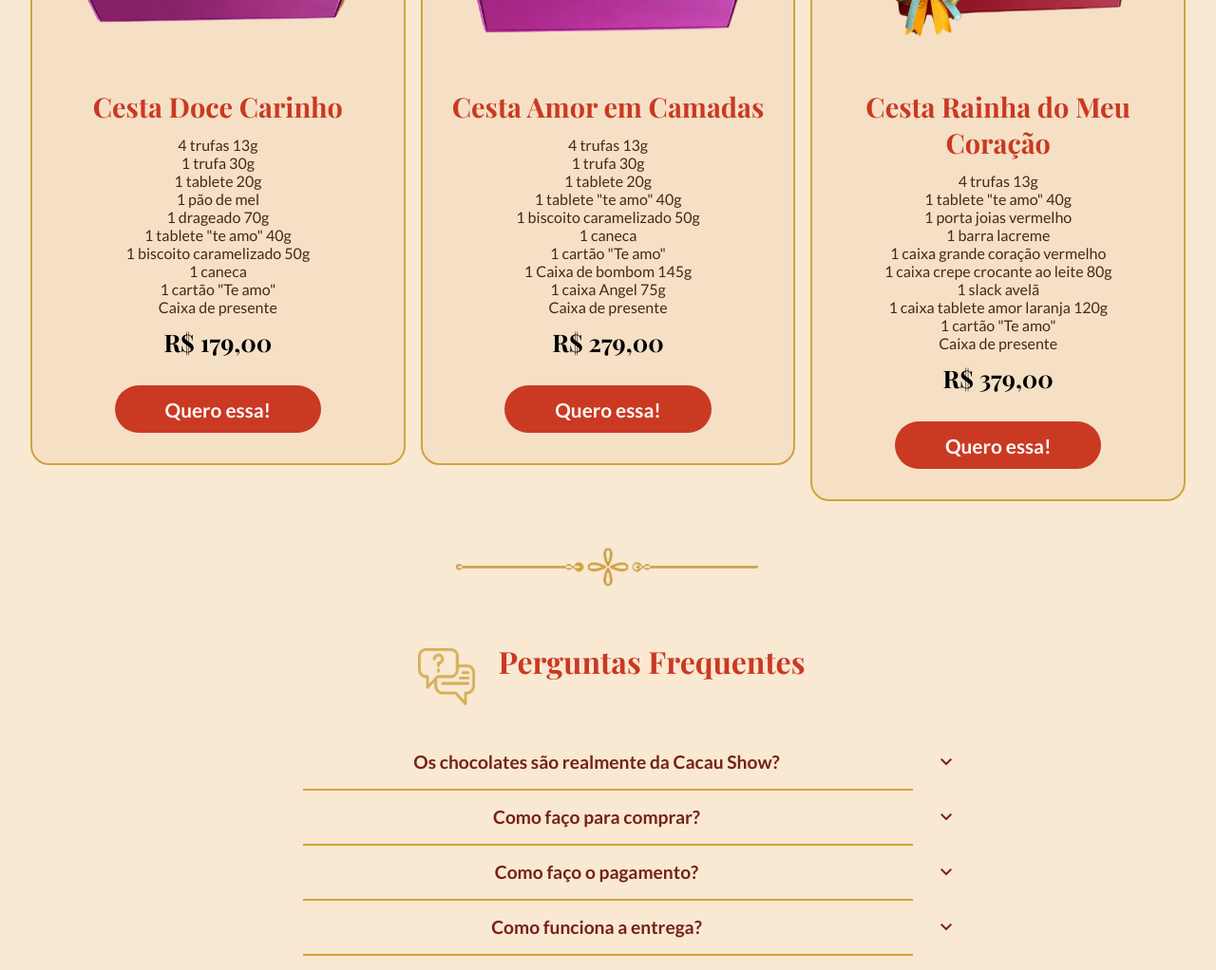
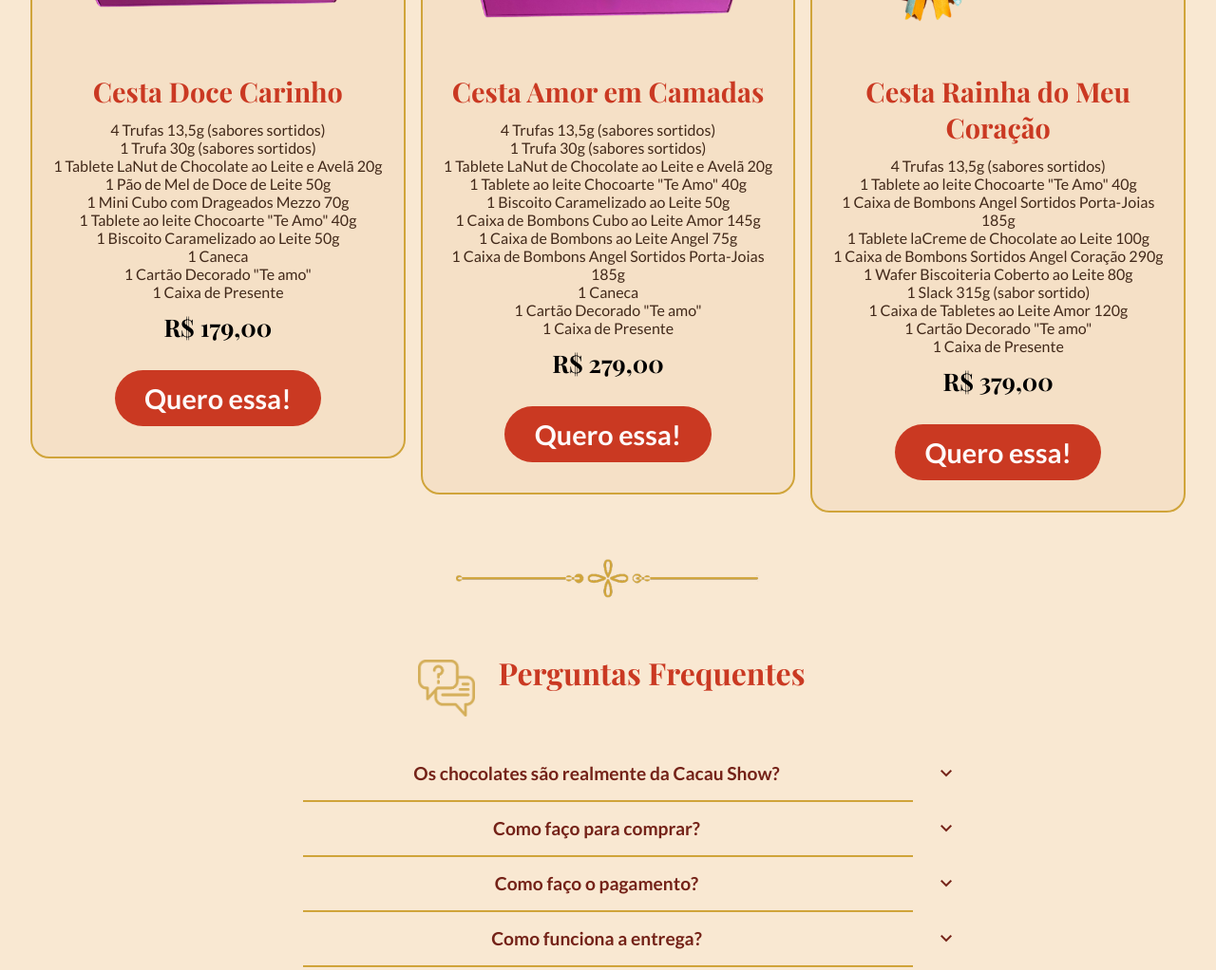
Before and after one commit to stefanyfran/lp-maes, a plain HTML site: page index.html in a window 1280 px wide. Shown: the part 1240-2262 px from the top of the page at 95% size. Drawn offline with nearby package versions, Linux system fonts and the light colour scheme; a web font is replaced by a local one.

Commit message:
finalizei projeto

```diff
--- a/estilos/media-query.css
+++ b/estilos/media-query.css
@@ -33,6 +33,7 @@
 
     .card .botao {
         width: 15vw;
+        font-size: 1.8em;
     }
 
     .perguntas-frequentes {
--- a/estilos/style.css
+++ b/estilos/style.css
@@ -31,33 +31,26 @@ header {
   background-size: cover;
   background-position: center bottom;
   background-repeat: no-repeat;
-
+  background-position-y: -120px;
 }
 
 .titulo-header > h1 {
   display: block;
   width: 90vw;
   margin: auto;
-  margin-top: 2rem;
+  margin-top: 1rem;
   text-align: center;
   font-family: var(--fonte1);
   font-size: 2.6em;
   color: var(--cor3);
 }
 
-.titulo-header > a {
-  display: block;
-  width: 45vw;
-  margin: auto;
-  margin-top: 2rem;
-  padding: 1rem;
-  background-color: var(--cor4);
+header > div > p {
   font-family: var(--fonte2);
-  font-size: 1.2em;
+  font-size: 2em;
   text-align: center;
-  text-decoration: none;
-  color: var(--cor1);
-  border-radius: 30px;
+  color: var(--cor4);
+  padding: .5rem 0rem;
 }
 
 .linha {
--- a/index.html
+++ b/index.html
@@ -3,7 +3,8 @@
 <head>
   <meta charset="UTF-8">
   <meta name="viewport" content="width=device-width, initial-scale=1.0">
-  <title>Cesta de chocolates Dia das Mães</title>
+  <title>Cestas Dia das Mães</title>
+  <link rel="shortcut icon" href="imagens/favicon.ico" type="image/x-icon">
   <link rel="stylesheet" href="https://fonts.googleapis.com/css2?family=Material+Symbols+Outlined:opsz,wght,FILL,GRAD@24,400,0,0&icon_names=keyboard_arrow_down" />
   <link rel="stylesheet" href="estilos/style.css">
   <link rel="stylesheet" href="estilos/media-query.css">
@@ -12,7 +13,7 @@
   <header>
     <div class="titulo-header">
       <h1>O amor de mãe merece um presente único!</h1>
-      <a href="https://wa.me/5515998372227?text=Olá%2C%20tudo%20bem%3F%20Eu%20gostaria%20de%20saber%20mais%20sobre%20as%20cestas%20do%20dia%20das%20mães%21">Pedir agora no WhatsApp</a>
+      <p>Conheça nossas Cestas de Chocolates Cacau Show</p>
     </div>
   </header>
   <main>
@@ -26,16 +27,16 @@
           <img src="imagens/caixa-pequena.png" alt="Cesta Pequena">
           <h3>Cesta Doce Carinho</h3>
             <ul>
-              <li>4 trufas 13g</li>
-              <li>1 trufa 30g</li>
-              <li>1 tablete 20g</li>
-              <li>1 pão de mel</li>
-              <li>1 drageado 70g</li>
-              <li>1 tablete "te amo" 40g</li>
-              <li>1 biscoito caramelizado 50g</li>
-              <li>1 caneca</li>
-              <li>1 cartão "Te amo"</li>
-              <li>Caixa de presente</li>
+              <li>4 Trufas 13,5g (sabores sortidos)</li>
+              <li>1 Trufa 30g (sabores sortidos)</li>
+              <li>1 Tablete LaNut de Chocolate ao Leite e Avelã 20g</li>
+              <li>1 Pão de Mel de Doce de Leite 50g</li>
+              <li>1 Mini Cubo com Drageados Mezzo 70g</li>
+              <li>1 Tablete ao leite Chocoarte "Te Amo" 40g</li>
+              <li>1 Biscoito Caramelizado ao Leite 50g</li>
+              <li>1 Caneca</li>
+              <li>1 Cartão Decorado "Te amo"</li>
+              <li>1 Caixa de Presente</li>
             </ul>
           <p class="valor">R$ 179,00</p>
           <a href="https://wa.me/5515998372227?text=Olá%2C%20tudo%20bem%3F%20Eu%20quero%20a%20cesta%20Doce%20Carinho%21" class="botao">Quero essa!</a>
@@ -44,16 +45,17 @@
           <img src="imagens/caixa-media.png" alt="Cesta Média">
           <h3>Cesta Amor em Camadas</h3>
             <ul>
-              <li>4 trufas 13g</li>
-              <li>1 trufa 30g</li>
-              <li>1 tablete 20g</li>
-              <li>1 tablete "te amo" 40g</li>
-              <li>1 biscoito caramelizado 50g</li>
-              <li>1 caneca</li>
-              <li>1 cartão "Te amo"</li>
-              <li>1 Caixa de bombom 145g</li>
-              <li>1 caixa Angel 75g</li>
-              <li>Caixa de presente</li>
+              <li>4 Trufas 13,5g (sabores sortidos)</li>
+              <li>1 Trufa 30g (sabores sortidos)</li>
+              <li>1 Tablete LaNut de Chocolate ao Leite e Avelã 20g</li>
+              <li>1 Tablete ao leite Chocoarte "Te Amo" 40g</li>
+              <li>1 Biscoito Caramelizado ao Leite 50g</li>
+              <li>1 Caixa de Bombons Cubo ao Leite Amor 145g</li>
+              <li>1 Caixa de Bombons ao Leite Angel 75g</li>
+              <li>1 Caixa de Bombons Angel Sortidos Porta-Joias 185g</li>
+              <li>1 Caneca</li>
+              <li>1 Cartão Decorado "Te amo"</li>
+              <li>1 Caixa de Presente</li>
             </ul>
           <p class="valor">R$ 279,00</p>
           <a href="https://wa.me/5515998372227?text=Olá%2C%20tudo%20bem%3F%20Eu%20quero%20a%20cesta%20Amor%20em%20Camadas%21" class="botao">Quero essa!</a>
@@ -62,16 +64,16 @@
           <img src="imagens/caixa-grande.png" alt="Cesta Grande">
           <h3>Cesta Rainha do Meu Coração</h3>
           <ul>
-            <li>4 trufas 13g</li>
-            <li>1 tablete "te amo" 40g</li>
-            <li>1 porta joias vermelho</li>
-            <li>1 barra lacreme</li>
-            <li>1 caixa grande coração vermelho</li>
-            <li>1 caixa crepe crocante ao leite 80g</li>
-            <li>1 slack avelã</li>
-            <li>1 caixa tablete amor laranja 120g</li>
-            <li>1 cartão "Te amo"</li>
-            <li>Caixa de presente</li>
+            <li>4 Trufas 13,5g (sabores sortidos)</li>
+            <li>1 Tablete ao leite Chocoarte "Te Amo" 40g</li>
+            <li>1 Caixa de Bombons Angel Sortidos Porta-Joias 185g</li>
+            <li>1 Tablete laCreme de Chocolate ao Leite 100g</li>
+            <li>1 Caixa de Bombons Sortidos Angel Coração 290g</li>
+            <li>1 Wafer Biscoiteria Coberto ao Leite 80g</li>
+            <li>1 Slack 315g (sabor sortido) </li>
+            <li>1 Caixa de Tabletes ao Leite Amor 120g</li>
+            <li>1 Cartão Decorado "Te amo"</li>
+            <li>1 Caixa de Presente</li>
           </ul>
           <p class="valor">R$ 379,00</p>
           <a href="https://wa.me/5515998372227?text=Olá%2C%20tudo%20bem%3F%20Eu%20quero%20a%20cesta%20Rainha%20do%20meu%20Coração%21" class="botao">Quero essa!</a>
@@ -125,7 +127,7 @@
       <button class="botao-whats">
         <a href="https://wa.me/5515998372227?text=Olá%2C%20tudo%20bem%3F%20Eu%20gostaria%20de%20saber%20mais%20sobre%20as%20cestas%20do%20dia%20das%20mães%21">
           <img src="imagens/whats.png" alt="Ícone WhatsApp" class="icone">
-          WhatsApp
+          Faça seu pedido agora pelo WhatsApp
         </a>
       </button>
     </div>
```
Also changed, not shown: imagens/favicon.ico (added), imagens/insta.png (deleted).
